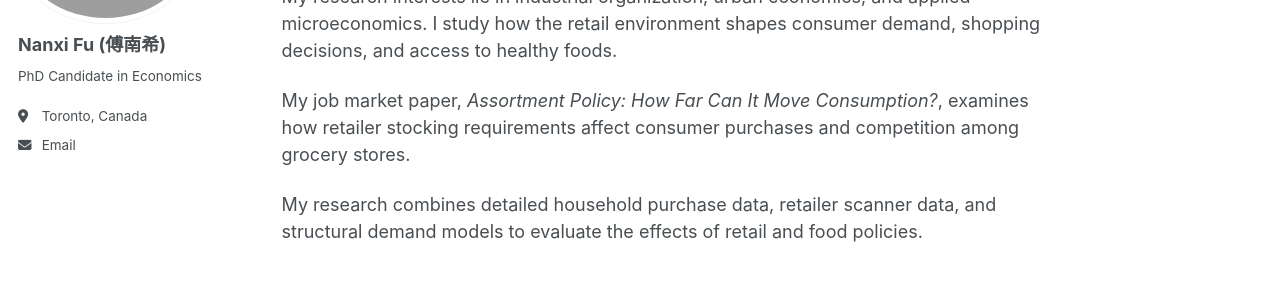
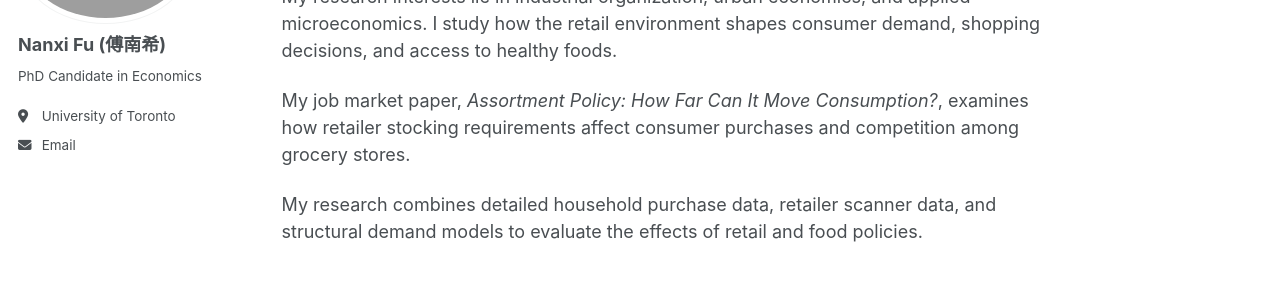
Before and after one commit to nanxifu/academic-website-test, a Jekyll site: the page built from _pages/about.md, in a window 1280 px wide. Shown: the part 211-504 px from the top of the page. Built offline with Jekyll 4.4.1, drawn with Linux system fonts in a browser that asks for light colours; a style sheet for code colours, icons or effects is not loaded.

Commit message:
Update location to University of Toronto

```diff
--- a/_config.yml
+++ b/_config.yml
@@ -27,8 +27,7 @@ author:
   avatar           : "Nanxi Fu_Outdoor.png"
   name             : "Nanxi Fu (傅南希)"
   bio              : "PhD Candidate in Economics"
-  location         : "Toronto, Canada"
-  university       : "University of Toronto"
+  location         : "University of Toronto"
   email            : "nanxi.fu@mail.utoronto.ca"
 
 
```
